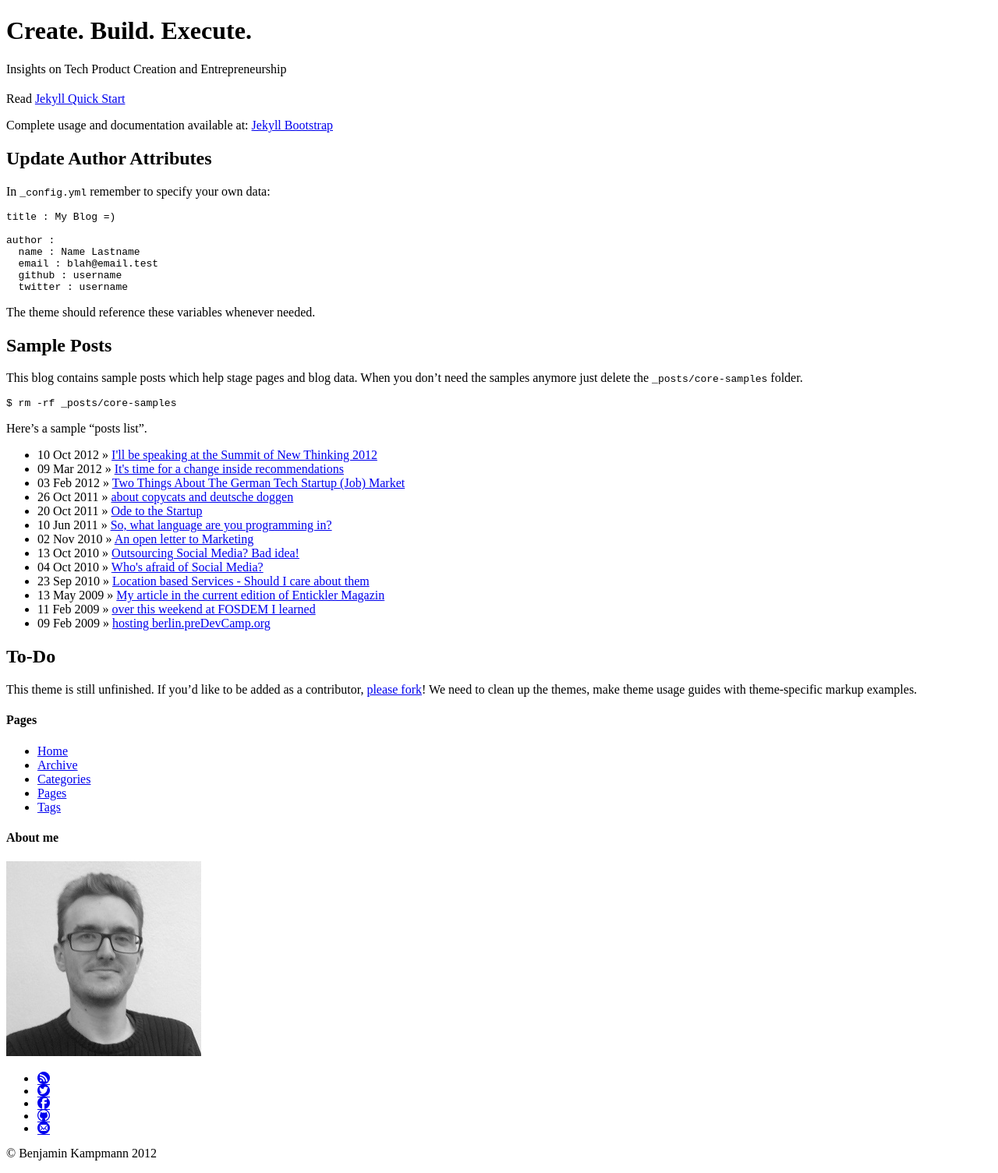
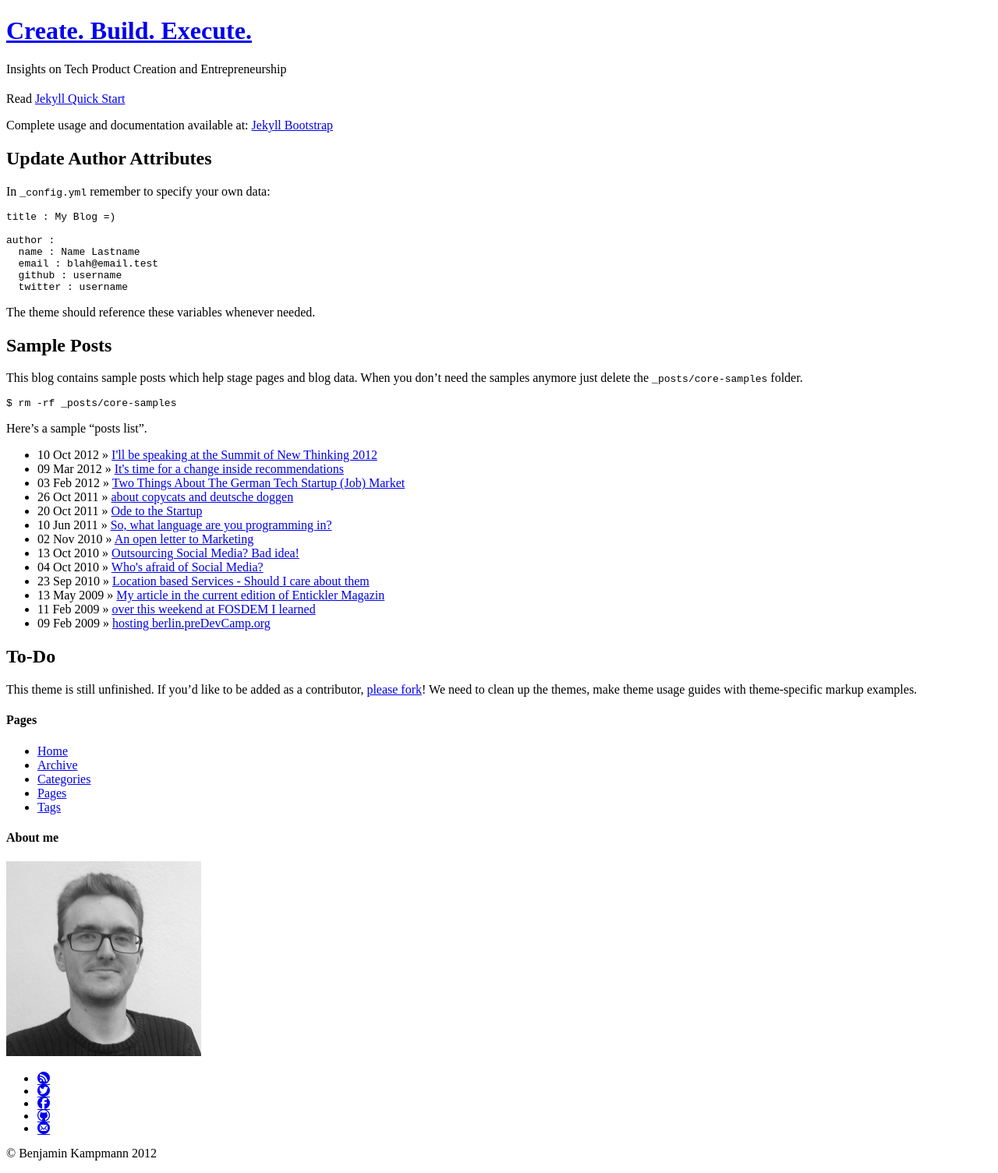
Before and after one commit to gnunicorn/blog, a Jekyll site: the page built from index.md, in a window 1280 px wide. Shown: the whole page at 78% size. Built offline with Jekyll 4.4.1, drawn with Linux system fonts in a browser that asks for light colours.

Commit message:
minor design modifications

```diff
--- a/_layouts/default.html
+++ b/_layouts/default.html
@@ -8,7 +8,7 @@ theme :
 <html lang="en">
   <head>
     <meta charset="utf-8">
-    <title>{% if page.title %} {{ page.title }} || {% endif %}{{ site.title }} </title>
+    <title>{% if page.title %} {{ page.title | capitalize }} || {% endif %}{{ site.title }} </title>
     {% if page.description %}<meta name="description" content="{{ page.description }}">{% endif %}
     <meta name="author" content="{{ site.author.name }}">
 
@@ -39,7 +39,7 @@ theme :
       <header>
         <div class="row">
           <div class="span12">
-            <h1>{{ site.title }}</h1>
+            <a href="{{ HOME_PATH }}"><h1>{{ site.title }}</h1></a>
              {% if site.tagline %} <p class="lead">{{ site.tagline }}</p>{% endif %}
           </div>
         </div>
```
